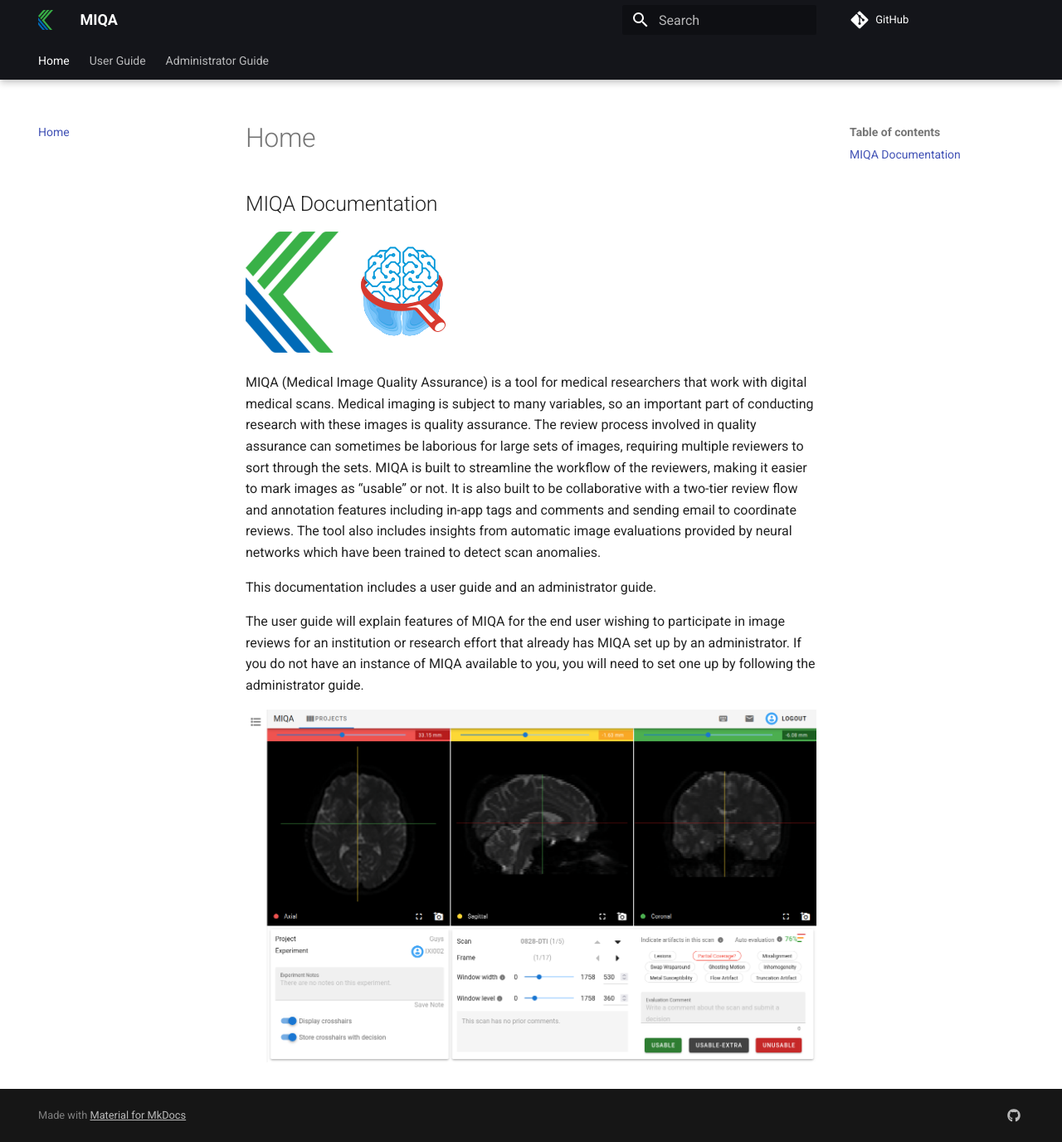
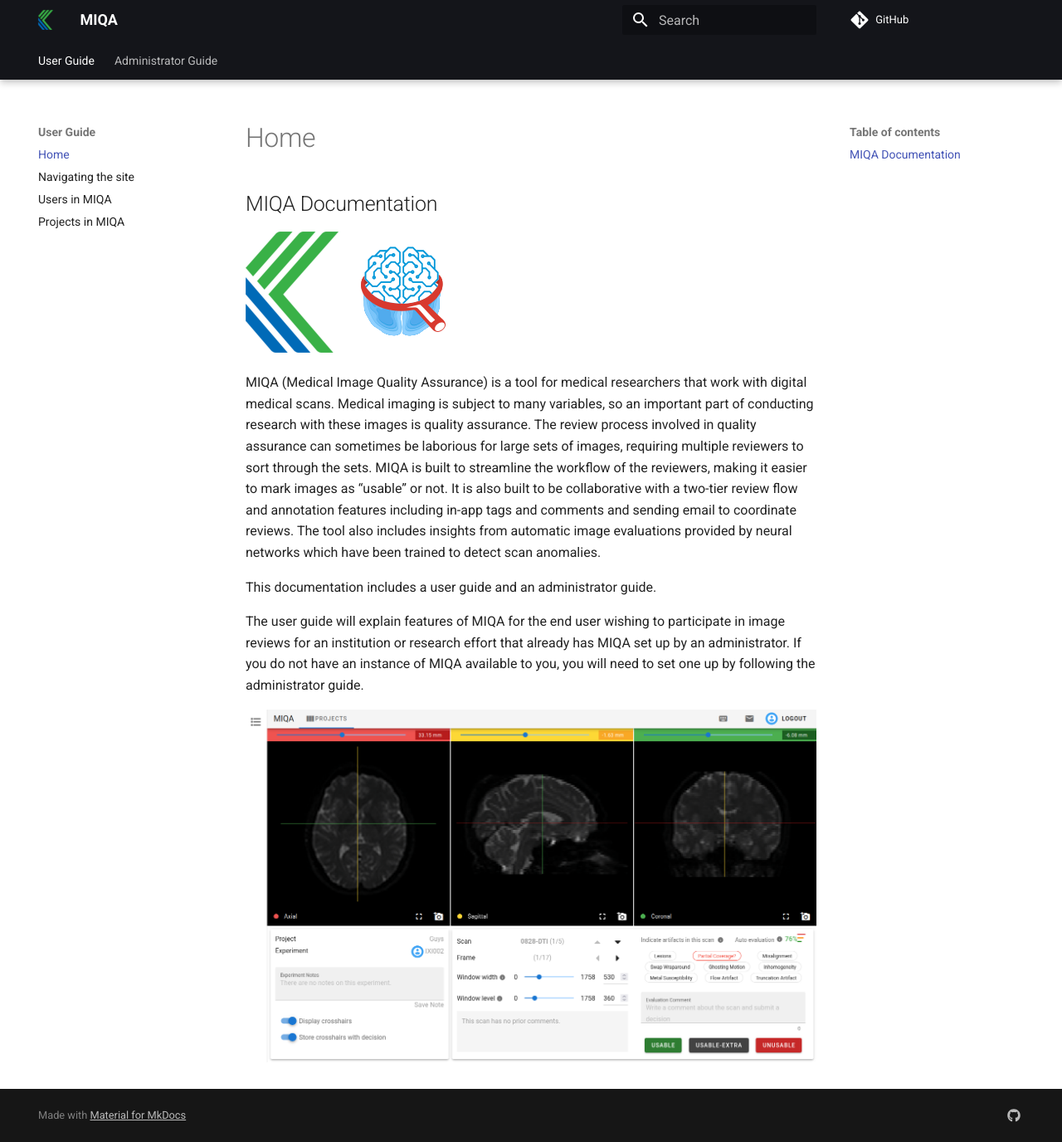
Before and after one commit to OpenImaging/miqa, an MkDocs documentation site: the page built from docs/index.md, in a window 1280 px wide and 1376 px high. Shown: the whole window at 83% size. Built offline with MkDocs 1.6.1 and Material for MkDocs 9.7.7, drawn with Linux system fonts in a browser that asks for light colours; comment, search, counter and statistics services are not loaded; some of the changed lines change nothing that is shown.

Commit message:
Put home page within User Guide in documentation (#532)

```diff
--- a/mkdocs.yml
+++ b/mkdocs.yml
@@ -23,8 +23,8 @@
       link: https://github.com/OpenImaging/miqa
 
 nav:
-  - Home: index.md
   - User Guide:
+    - Home: index.md
     - Navigating the site: site.md
     - Users in MIQA: users.md
     - Projects in MIQA: projects.md
```
